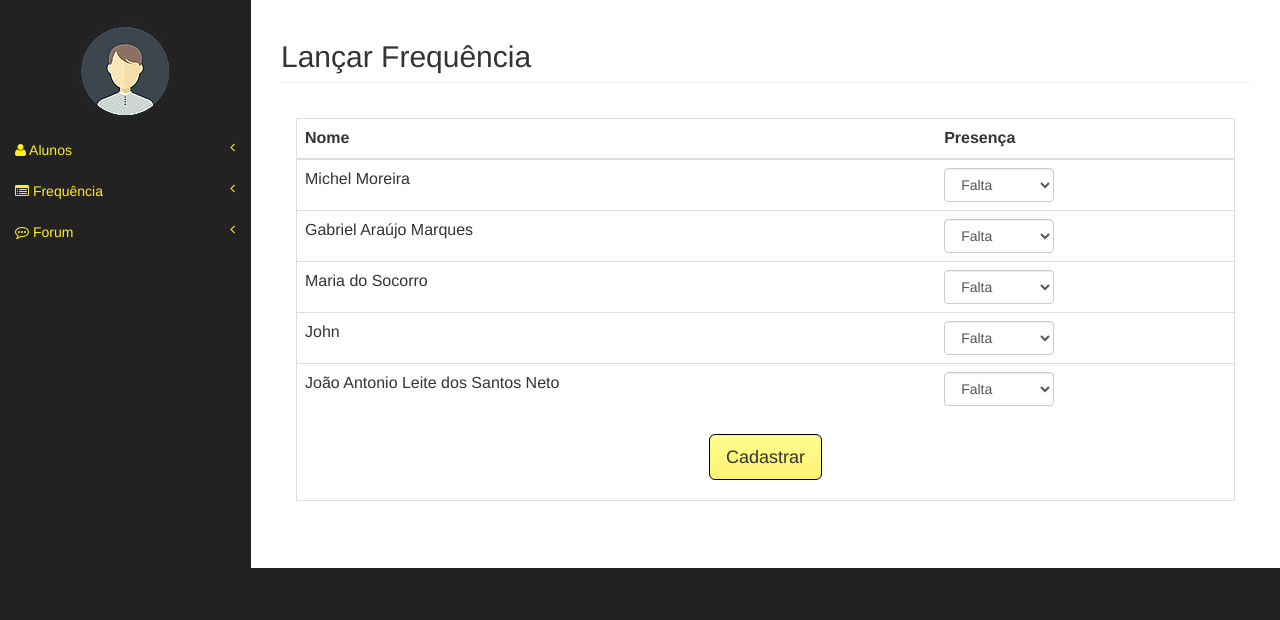
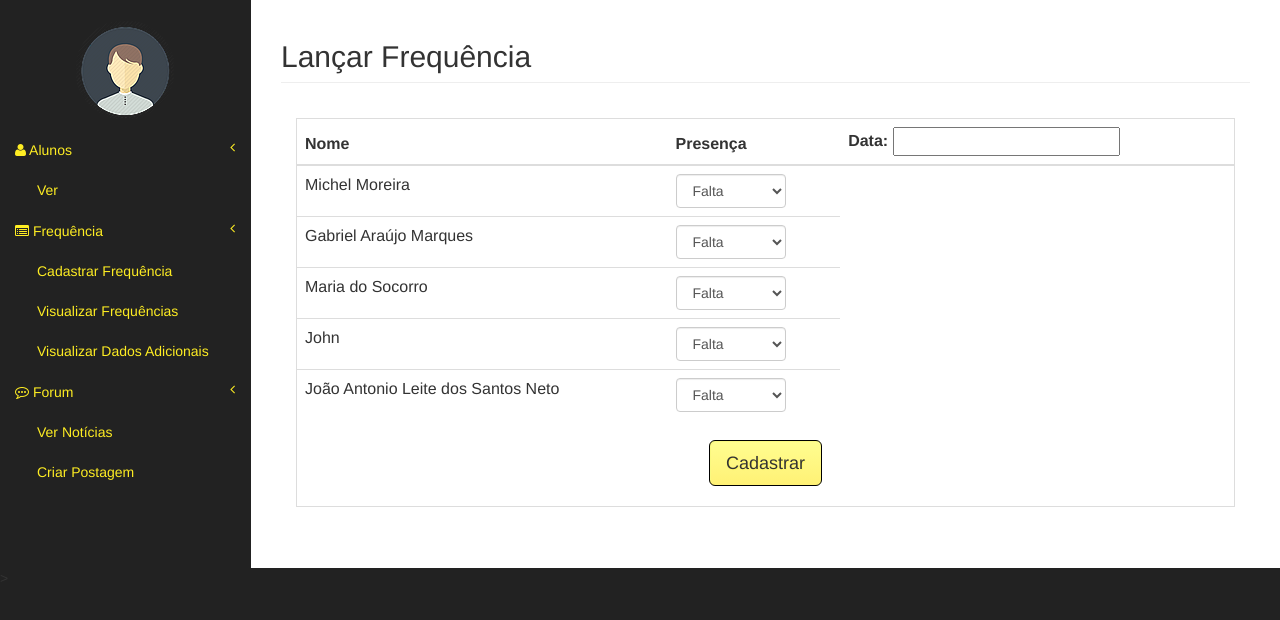
Before and after one commit to rebssd/EasyTutoring, a Django app: template templates/faltas/new.html in a window 1280 px wide. Shown: the part 51-671 px from the top of the page. Run offline with Django 3.2, Linux system fonts and the light colour scheme; the template is opened without the code that fills it: values that come from a table or form of the project are taken from there, others are empty; data comes from the database, SQL or seed files in the repository; both versions use the stored data as it was after the commit; some libraries are stand-ins or nearby versions.

Commit message:
colocando a data nas frequências

```diff
--- a/faltas/views.py
+++ b/faltas/views.py
@@ -32,6 +32,8 @@ def cadastrarFrequencia(request,turma_id):
 	usuario = Usuario.objects.get(user=user)
 	turma = Turma.objects.get(pk=turma_id)
 	alunos = turma.alunos.all().order_by('nome_completo')
+	dat= request.POST.get('dat')
+	print(dat)
 	frequencia = request.POST.getlist('frequencia[]')
 	alunos_id = request.POST.getlist('alunos[]')
 	for i in range(len(alunos_id)):
--- a/templates/faltas/new.html
+++ b/templates/faltas/new.html
@@ -1,4 +1,10 @@
 {% extends "tutor_area/turmaArea.html" %}
+
+{% block ref %}
+    <link rel="stylesheet" href="http://code.jquery.com/ui/1.9.1/themes/base/jquery-ui.css" />
+
+{% endblock ref %}
+
 {% load widget_tweaks %}
 {% block pageHeader %}
     <h2 class="page-header">Lançar Frequência</h2>
@@ -13,6 +19,7 @@
                     <tr>
                         <th>Nome</th>
                         <th>Presença</th>
+                        <th> Data: <input  type ="text" id="calendario"/></th>
                     </tr>
                 </thead>
                 <tbody>
@@ -23,6 +30,7 @@
                                   <option value="{{aluno.id}}">Falta</option>
                                   <option value="{{aluno.id}}">Presente</option>
                                 </select>   </td>
+
 
                         </tr>
 					{% endfor %}
@@ -37,12 +45,17 @@
 {% endblock form %}
 
 {% block javascript %}
+<script src="http://code.jquery.com/jquery-1.9.1.js"></script>
+<script src="http://code.jquery.com/ui/1.9.1/jquery-ui.js"></script>
+
 <script>
 $(document).ready(function(){
-
     var frequencia = [];
     var alunos = [];
+
     $('#submeter').click(function() {
+          var dat = $("#calendario").val();
+
             $("tr td #selecao option:selected").each(function() {
                 frequencia.push($(this).text());
                 var valor = this.value;
@@ -52,7 +65,7 @@ $(document).ready(function(){
             $.ajax({
             url: 'cadastrarFrequencia',
              method: 'POST',
-             data: {frequencia: frequencia, alunos: alunos, csrfmiddlewaretoken: '{{ csrf_token }}'},
+             data: {'dat': dat,frequencia: frequencia, alunos: alunos, csrfmiddlewaretoken: '{{ csrf_token }}'},
              success : function(html) {
                     window.history.pushState("", "", "/");
                     window.location.href = "tutor_area/turmaArea/{{turma.id}}/"
@@ -61,7 +74,15 @@ $(document).ready(function(){
           });
 
     });
+
+ });
+</script>
+
+<script>
+    $(function() {
+    $('#calendario').datepicker();
 });
 
-</script>
+
+</script>>
 {% endblock javascript %}
--- a/templates/tutor_area/index.html
+++ b/templates/tutor_area/index.html
@@ -14,7 +14,7 @@
                         <br>
                        <center><p><img src="{{ usuario.thumb.url}}" class= "img-circle"/> </p></center>
                         <li class="itens-menu">
-                            <a href="#" id="link-color"><i class="fa fa-users"></i> Turmas<span class="fa arrow"></span></a>
+                            <a href="#" class="itens-menu" id="link-color" ><i class="fa fa-users"></i> Turmas<span class="fa arrow"></span></a>
                             <ul class="nav nav-second-l navbar-insideevel navbar-inside" id="side-menu">
                                 <li class="itens-menu">
                                     <a href="{% url 'tutor_area:todasTurmas'%}" id="link-color">Suas Turmas</a>
--- a/templates/tutor_area/turmaArea.html
+++ b/templates/tutor_area/turmaArea.html
@@ -13,7 +13,7 @@
                     <ul class="nav" id="side-menu">
                         <br>
                        <center><p><img src="{{ usuario.thumb.url}}" class= "img-circle"/> </p></center>
-                        <li>
+                        <li class="itens-menu">
                             <a href="#" id="link-color"><i class="fa fa-user"></i>  Alunos<span class="fa arrow"></span></a>
                             <ul class="nav nav-second-level">
                                <li>
@@ -40,7 +40,7 @@
                             </ul>
                             <!-- /.nav-second-level -->
                         </li>
-                        <li>
+                        <li class="itens-menu">
                             <a href="#" id="link-color"><i class="fa fa-commenting-o"></i> Forum<span class="fa arrow"></span></a>
                             <ul class="nav nav-second-level">
                                 <li>
--- a/templates/usuarios/login.html
+++ b/templates/usuarios/login.html
@@ -16,7 +16,7 @@
         <fieldset>
             <div class="form-group">
 			        {{ form.login.errors }}
-			        <label for="id_login">Username:</label>
+			        <label for="id_login">Usuário:</label>
 			        {{ form.login|add_class:"form-control" }}
             </div>
             <div class="form-group">
```
Also changed, not shown: templates/professor_area/index.html (+6 -9 lines), templates/templateEasyTutoring.html (+7 -0 lines), db.sqlite3.
